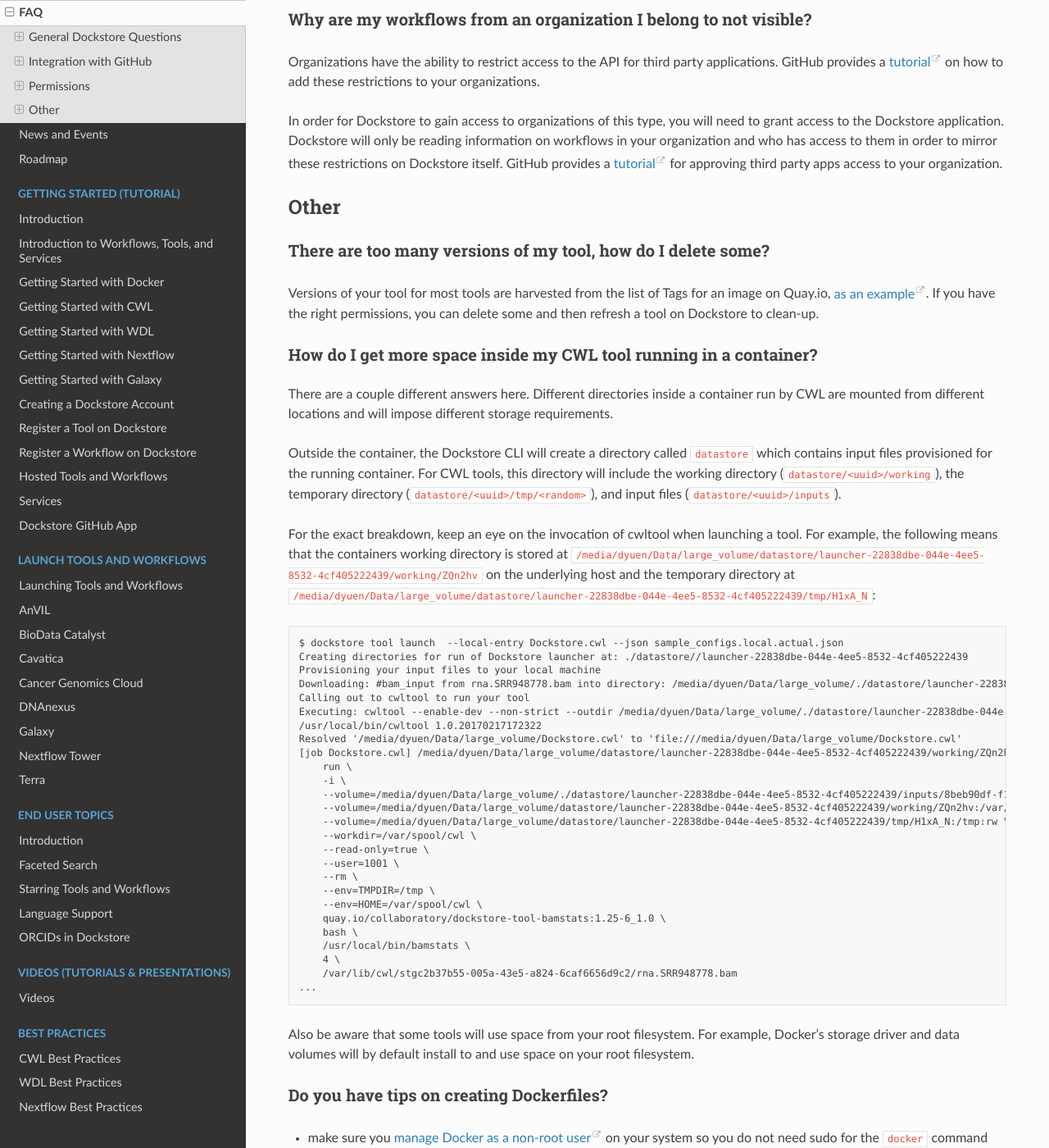
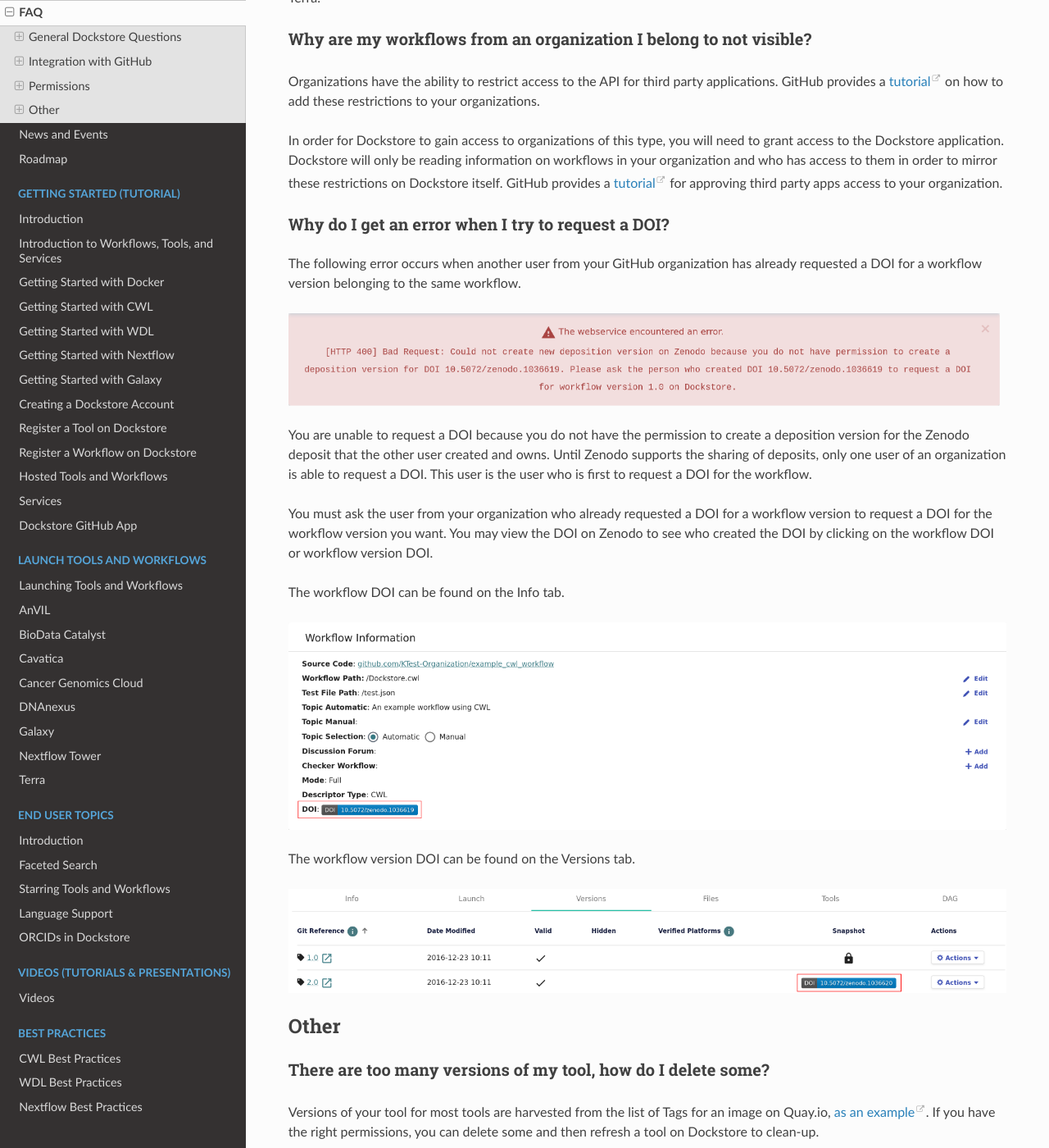
Before and after one commit to dockstore/dockstore-documentation, a Sphinx documentation site: the page built from docs/faq.rst, in a window 1280 px wide and 1400 px high, scrolled down 3557 px. Shown: the whole window at 82% size. Built offline with Sphinx 7.4.7 and the Read the Docs theme 2.0.0, drawn with Linux system fonts in a browser that asks for light colours; some of the changed text lies outside the part shown.

Commit message:
Add FAQ entry for Zenodo permission error

```diff
--- a/docs/faq.rst
+++ b/docs/faq.rst
@@ -173,6 +173,30 @@ itself. GitHub provides a
 `tutorial <https://help.github.com/en/articles/approving-oauth-apps-for-your-organization/>`__
 for approving third party apps access to your organization.
 
+Why do I get an error when I try to request a DOI?
+--------------------------------------------------
+
+The following error occurs when another user from your GitHub organization has already requested a DOI for a workflow version belonging to the same workflow.
+
+.. figure:: /assets/images/docs/doi-permission-error.png
+   :alt: Request DOI permission error
+
+You are unable to request a DOI because you do not have the permission to create a deposition version for the Zenodo deposit that the other user created and owns.
+Until Zenodo supports the sharing of deposits, only one user of an organization is able to request a DOI. This user is the user who is first to request a DOI for the workflow.
+
+You must ask the user from your organization who already requested a DOI for a workflow version to request a DOI for the workflow version you want.
+You may view the DOI on Zenodo to see who created the DOI by clicking on the workflow DOI or workflow version DOI.
+
+The workflow DOI can be found on the Info tab.
+
+.. figure:: /assets/images/docs/workflow-doi.png
+   :alt: Workflow DOI
+
+
+The workflow version DOI can be found on the Versions tab.
+
+.. figure:: /assets/images/docs/workflow-version-doi.png
+   :alt: Workflow version DOI
 
 .. _faq-header-other:
 
```
Also changed, not shown: docs/assets/images/docs/doi-permission-error.png (added), docs/assets/images/docs/workflow-doi.png (added), docs/assets/images/docs/workflow-version-doi.png (added).
